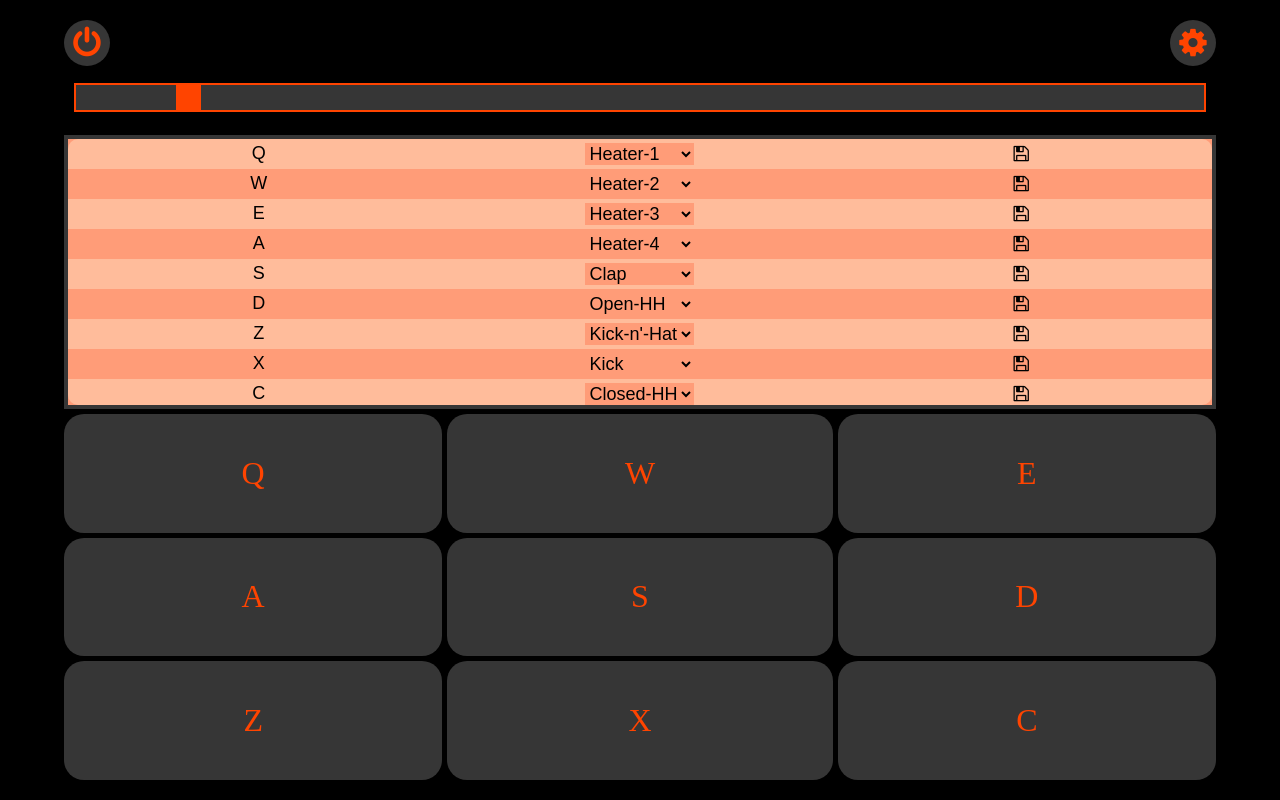
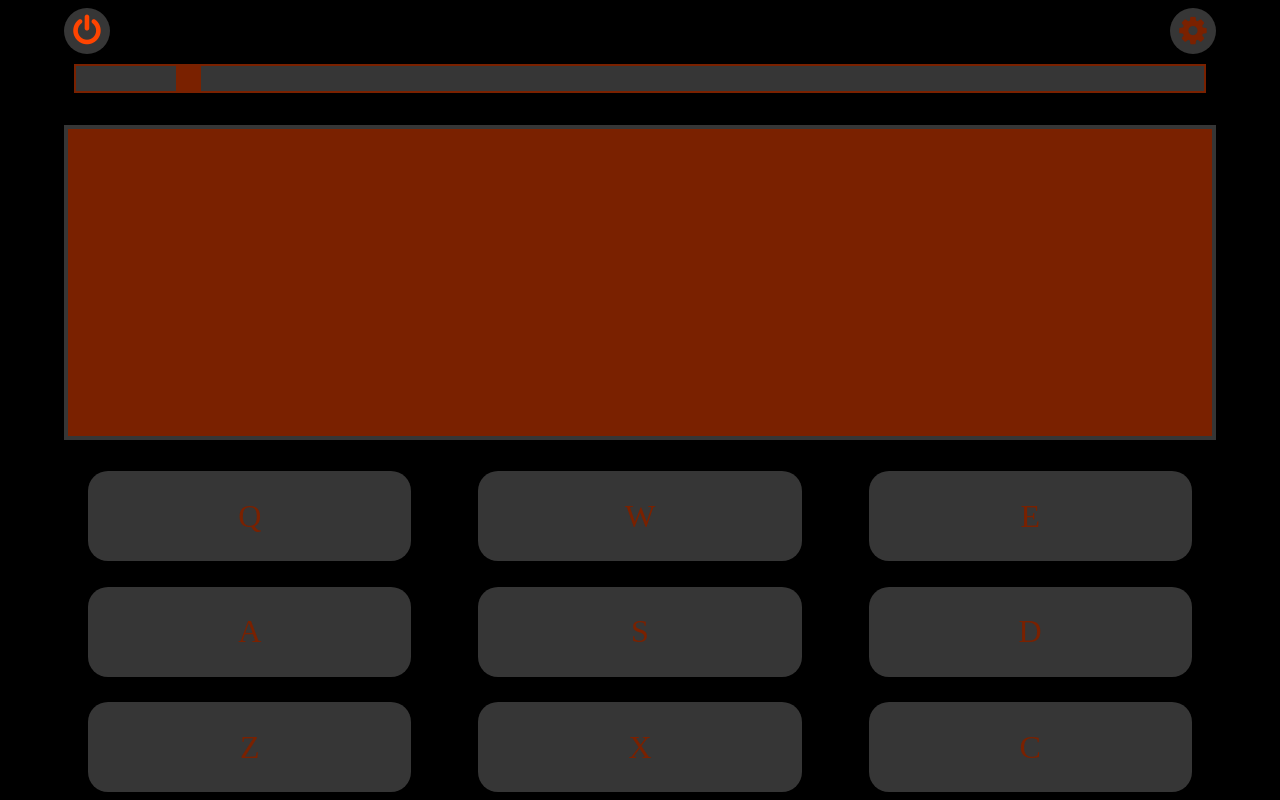
Before and after one commit to JohnDelta/drum-machine, a React (Create React App) app: page / in a window 1280 px wide. Built offline with nearby package versions, Linux system fonts and the light colour scheme; a web font is replaced by a local one.

Commit message:
added style and initialized state

```diff
--- a/src/App.css
+++ b/src/App.css
@@ -14,17 +14,22 @@
 .App {
 	min-width : 250px;
 	min-height : 450px;
-	width : 90vw;
-	height : 95vh;
-	display : flex;
-	flex-direction : column;
+	width : 100vw;
+	height : 100vh;
+	display : grid;
+	grid-template-columns : 90%;
+	grid-template-rows : 10% 40% 40%;
+	grid-row-gap : 15px;
+	justify-content : center;
+	align-content : space-around;
+
 }
 
 .Options {
-	height : 15%;
 	display : grid;
-	grid-row-template : auto auto;
-	grid-column-template : auto auto;
+	grid-row-template : 50% 50%;
+	grid-column-template : 50% 50%;
+	grid-row-gap : 10px;
 }
 
 .onoff {
@@ -54,6 +59,24 @@
 	align-items : center;
 	color : rgba(255,68,0,1);
 	cursor : pointer;
+	outline : none;
+
+	-webkit-transition-duration : .3s;
+	-moz-transition-duration : .3s;
+	-o-transition-duration : .3s;
+	transition-duration : .3s;
+}
+
+.font-button:active {
+	-webkit-transition-duration : .3s;
+	-moz-transition-duration : .3s;
+	-o-transition-duration : .3s;
+	transition-duration : .3s;
+
+	-webkit-transform : scale(0.9);
+	-moz-transform : scale(0.9);
+	-o-transform : scale(0.9);
+	transform : scale(0.9);
 }
 
 .edit-button {
@@ -106,7 +129,6 @@
 .Display {
 	margin-top : 5px;
 	background : #ff9c78;
-	height : 35%;
 	border : 4px solid #363636;
 	display : flex;
 	justify-content : center;
@@ -162,19 +184,20 @@
 }
 
 .Drumpad {
-	height : 50%;
 	display : grid;
-	grid-template-columns : repeat(3,auto);
-	grid-template-rows : repeat(3,auto);
-	grid-row-gap : 5px;
-	grid-column-gap : 5px;
-	margin-top : 5px;
+	grid-template-columns : repeat(3,33%);
+	grid-template-rows : repeat(3,33%);
+	justify-items : center;
+	justify-content : center;
+	align-content : center;
+	align-items : center;
+	grid-gap : 10px;
 }
 
 /*button pad <=> .Pad*/
 .drum-pad {
-	width : 100%;
-	height : 100%;
+	width : 85%;
+	height : 85%;
 	border-radius : 20px;
 	border : none;
 	background-color : #363636;
@@ -183,6 +206,23 @@
 	color : #ff4400;
 	outline : none;
 	cursor : pointer;
+
+	-webkit-transition-duration : .3s;
+	-moz-transition-duration : .3s;
+	-o-transition-duration : .3s;
+	transition-duration : .3s;
+}
+
+.drum-pad:active {
+	-webkit-transition-duration : .3s;
+	-moz-transition-duration : .3s;
+	-o-transition-duration : .3s;
+	transition-duration : .3s;
+
+	-webkit-transform : scale(0.9);
+	-moz-transform : scale(0.9);
+	-o-transform : scale(0.9);
+	transform : scale(0.9);
 }
 
 .EditWindow {
@@ -205,19 +245,20 @@
 	font-family: 'Darker Grotesque', sans-serif;
 	font-size : 18px;
 	padding :  4px 0px;
-}
-
-.pad-to-sound:nth-child(odd) {
-	background-color : #ffbc9b;
+	border-bottom : 1px solid #000000;
+	margin : 0px 10px;
 }
 
 .pad-to-sound select {
+	outline : none;
 	min-width : 100px;
 	background-color : #ff9c78;
 	border : none;
 	font-family: 'Darker Grotesque', sans-serif;
 	font-size : 18px;
 	cursor : pointer;
+	border-right : 1px solid #000000;
+	border-left : 1px solid #000000;
 }
 
 .pad-to-sound i {
--- a/src/App.js
+++ b/src/App.js
@@ -11,15 +11,15 @@ class App extends React.Component {
 		super();
 		this.state = {
 			// Power button of the device
-			power : true,
+			power : false,
 			// Sound volume
 			volume : 10,
 			// The message which the display will show
 			display : "",
 			// If it's true, the display will show the settings
-			edit : true,
+			edit : false,
 			// JSON which contains the keyId,soundId and keyCode to initialize pad
-			padToSounds : getDefaultPadToSounds(),
+			padToSounds : getDefaultPadToSounds().slice(),
 			// JSON which contains the soundId,url to play the sound
 			soundEffects : getDefaultSoundEffects()
 		};
@@ -37,13 +37,10 @@ class App extends React.Component {
 		else
 			res = true;
 		this.setState({
-			power : res
+			power : res,
+			display : "",
+			padToSounds : getDefaultPadToSounds().slice()
 		});
-		if(!this.state.power) {
-			this.setState({
-				display : ""
-			});
-		}
 	}
 
 	updateDisplay(d) {
--- a/src/EditWindow.js
+++ b/src/EditWindow.js
@@ -16,7 +16,7 @@ class EditWindow extends React.Component {
 		});
 	}
 
-	handleClickSave(e) {console.log("save");
+	handleClickSave(e) {
 		let padIndex = e.target.id;
 		let pad = this.state.padToSounds[padIndex];
 		this.props.updatePadToSounds(padIndex,pad.idSound);
```
